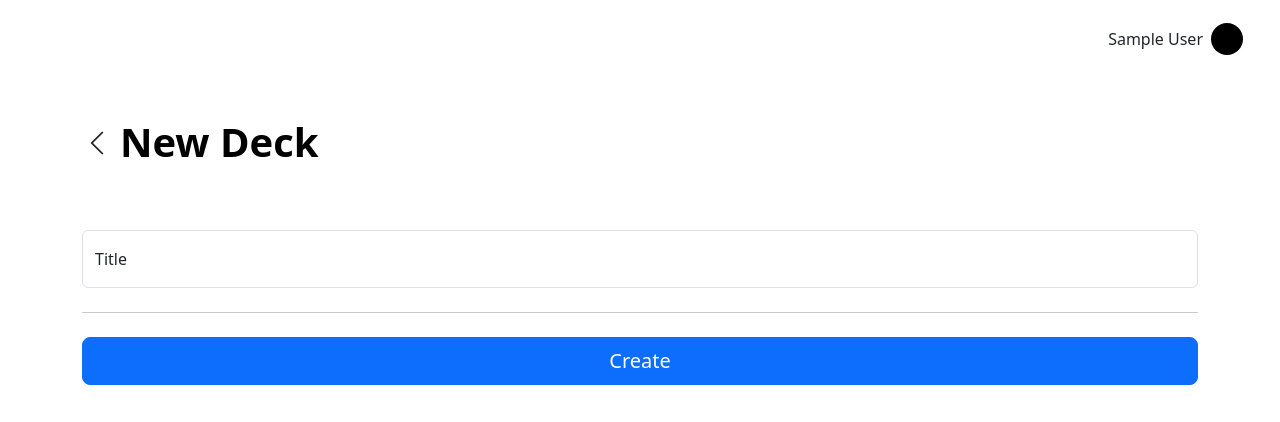
After one commit to Owais-Saeed/TDP, a Flask app: page /dashboard/new_deck in a window 1280 px wide. The commit adds this page. Shown: the top 422 px of the page. Run offline with Flask 3, Linux system fonts and the light colour scheme; the visitor is signed in with stand-in values (Sample User, id 1).

Commit message:
Adds back button in dashboard header

```diff
--- a/app/blueprints/dashboard/routes.py
+++ b/app/blueprints/dashboard/routes.py
@@ -49,18 +49,18 @@ def home():
         user=current_user,
         options_menu=options,
         data=decks_data,
-        greeting=get_greeting(),
+        title=get_greeting(),
     )
 
-@dashboard_bp.route('/create_deck', methods=['GET', 'POST'])
+@dashboard_bp.route('/new_deck', methods=['GET', 'POST'])
 @login_required
-def create_deck():
+def new_deck():
     if request.method == 'POST':
         title = request.form.get('title')
 
         if not title:
             flash('Title is required.', 'warning')
-            return redirect(url_for('dashboard.create_deck'))
+            return redirect(url_for('dashboard.new_deck'))
 
         # create the new deck
         new_deck = Deck(mongo.db)
@@ -73,4 +73,11 @@ def create_deck():
         return redirect(url_for('dashboard.home'))
 
     form = CreateDeckForm()
-    return render_template('dashboard/create_deck.html', user=current_user, form=form)
+    return render_template(
+        'dashboard/new_deck.html',
+        user=current_user,
+        options_menu=options,
+        form=form,
+        title='New Deck',
+        back_url=url_for('dashboard.home'),
+    )
--- a/app/static/css/styles.css
+++ b/app/static/css/styles.css
@@ -57,3 +57,18 @@
 .thumbnail-new:hover {
     color: var(--bs-primary);
 }
+
+
+/* ------------------------------------------------------------
+    Directory Header
+*/
+
+.directory-header {
+    height: 80px;
+    display: flex;
+    align-items: center;
+}
+
+.directory-header i {
+    font-size: 28px;
+}
--- a/app/templates/dashboard/base_dashboard.html
+++ b/app/templates/dashboard/base_dashboard.html
@@ -1,15 +1,16 @@
 {% extends "base.html" %}
 
 {% import 'partials/navbar.html' as nav %}
+{% import 'partials/directory_header.html' as header %}
 
 {% block page %}
 
 {{ nav.navbar(options_menu=options_menu, user_name=user.name) }}
 
 <div class="container my-4">
-  <h1 class="display-6 fw-bold text-body-emphasis text-left mb-5">
-    {% block header %}{% endblock %}
-  </h1>
+  <!-- header -->
+  {{ header.directory_header(title=title, back_url=back_url) }}
+  <!-- content -->
   {% block content %}
   {% endblock %}
 </div>
--- a/app/templates/dashboard/create_deck.html
+++ b/app/templates/dashboard/new_deck.html
@@ -2,14 +2,10 @@
 
 {% block title %} | New Deck{% endblock %}
 
-{% block header %}
-New Deck
-{% endblock %}
-
 {% block content %}
 
 <div class="container-fluid p-0">
-  <form method="POST" action="{{ url_for('dashboard.create_deck') }}">
+  <form method="POST" action="{{ url_for('dashboard.new_deck') }}">
     <div class="form-floating mb-3">
       {{ form.title(class="form-control", id="title", placeholder="Photosynthesis") }}
       <label for="title">Title</label>
--- /dev/null
+++ b/app/templates/partials/directory_header.html
@@ -0,0 +1,12 @@
+<!-- partials/directory_header.html -->
+
+{% macro directory_header(title, back_url) %}
+<h1 class="display-6 fw-bold text-body-emphasis text-left mb-5 directory-header">
+  {% if back_url %}
+    <a class="btn btn-link text-body text-decoration-none px-0" href="{{ back_url }}">
+      <i class="bi bi-chevron-left me-2"></i>
+    </a>
+  {% endif %}
+  <span>{{ title }}</span>
+</h1>
+{% endmacro %}
--- a/app/templates/partials/thumbnail_card.html
+++ b/app/templates/partials/thumbnail_card.html
@@ -7,6 +7,10 @@
         {{ title }}
       </span>
     </div>
-    <div class="thumbnail-description">{{ count }} {% if count == 1 %}card{% else %}cards{% endif %}</div>
+    {% if count %}
+      <div class="thumbnail-description">{{ count }} {% if count == 1 %}card{% else %}cards{% endif %}</div>
+    {% else %}
+      <div class="thumbnail-description">0 cards</div>
+    {% endif %}
   </div>
 {% endmacro %}
```
Also changed, not shown: app/templates/dashboard/home.html (+2 -5 lines).
